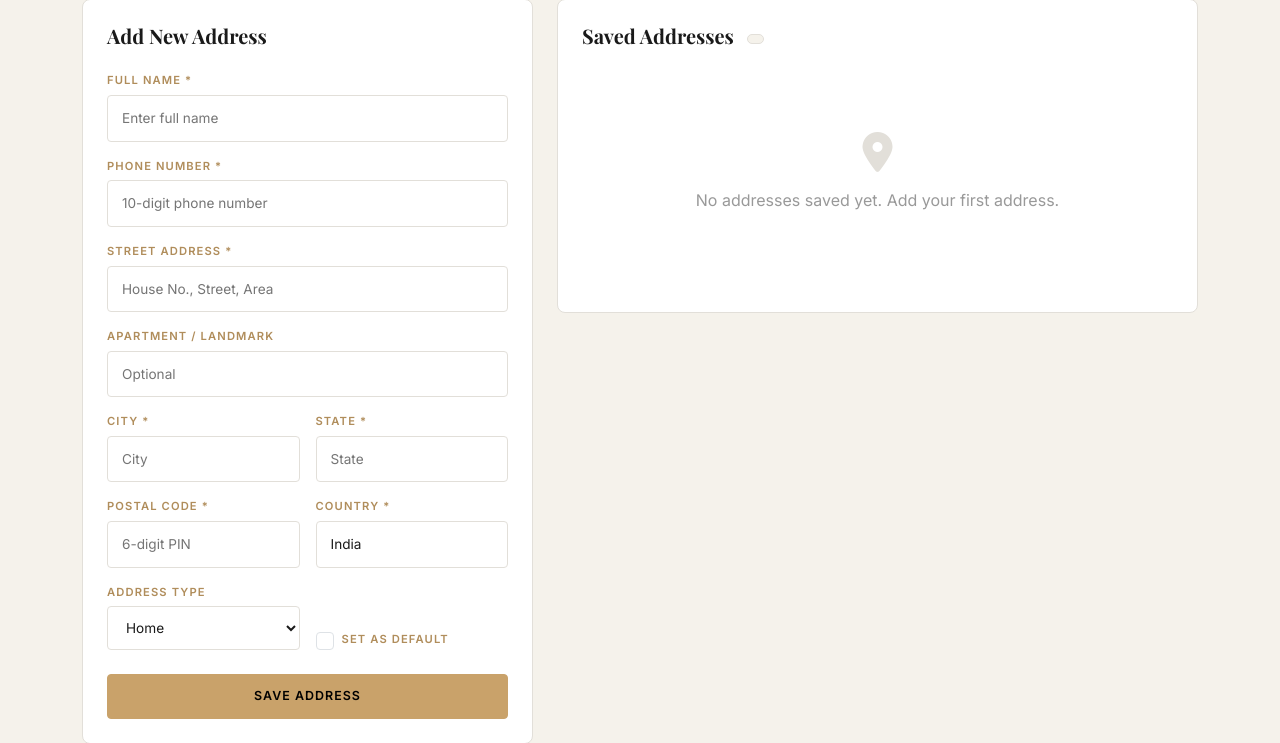
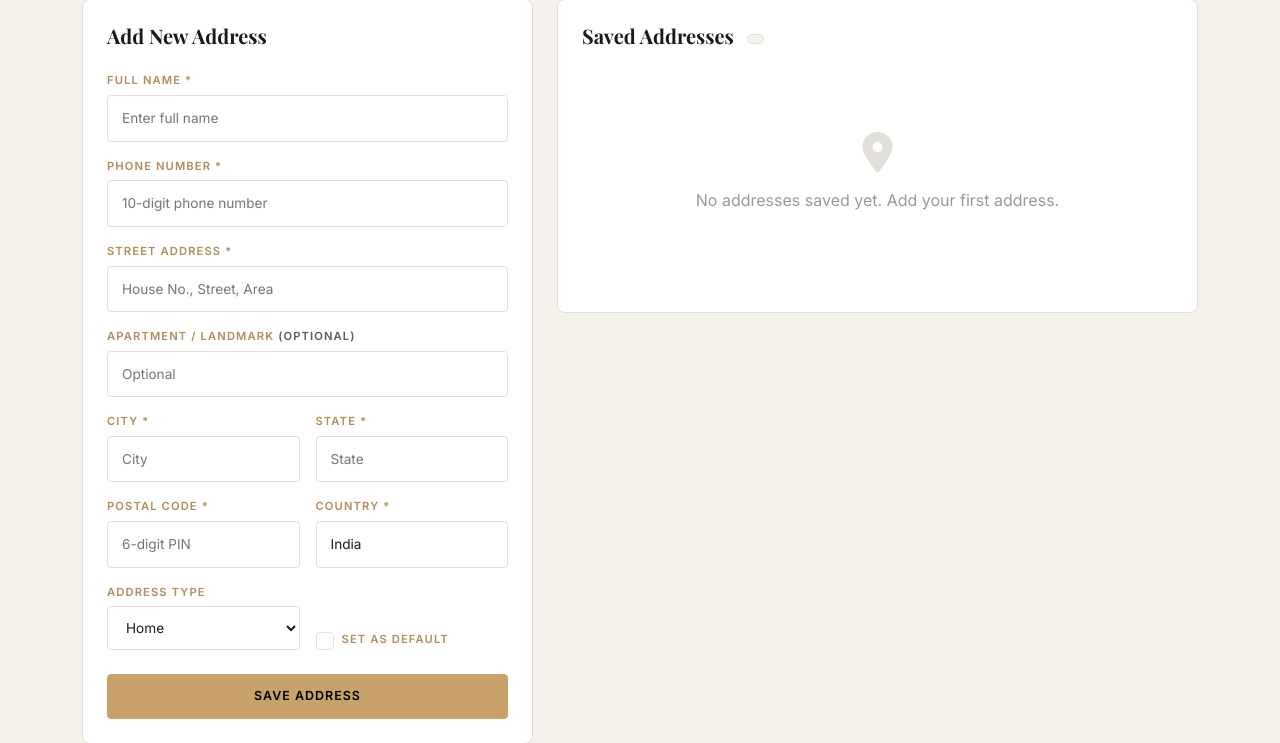
Before and after one commit to ayisha-shiba/Luxelle, a Django app: template templates/addresses.html in a window 1280 px wide. Shown: the part 216-959 px from the top of the page. Run offline with Django 5.2, Linux system fonts and the light colour scheme; the template is opened without the code that fills it, so the values that code supplies are empty; parts of the project's set-up code (start-up, migrations or seed data) failed here and were passed over.

Commit message:
feat: auto set first address as default

```diff
--- a/core/views.py
+++ b/core/views.py
@@ -642,6 +642,9 @@ def addresses_view(request):
             try:
                 address      = form.save(commit=False)
                 address.user = request.user
+                # If this is the user's first address, make it default
+                if request.user.addresses.count() == 0:
+                    address.is_default = True
                 address.save()
                 messages.success(request, "Address added successfully.")
                 return redirect("addresses")
--- a/templates/addresses.html
+++ b/templates/addresses.html
@@ -117,7 +117,7 @@
 
                     <!-- Address Line 2 -->
                     <div class="mb-3">
-                        <label class="form-label-lux">Apartment / Landmark</label>
+                        <label class="form-label-lux">Apartment / Landmark <span class="text-muted">(Optional)</span></label>
                         <input type="text" name="address_line2" class="form-input-lux"
                                value="{{ form.address_line2.value|default:'' }}" placeholder="Optional">
                     </div>
```
